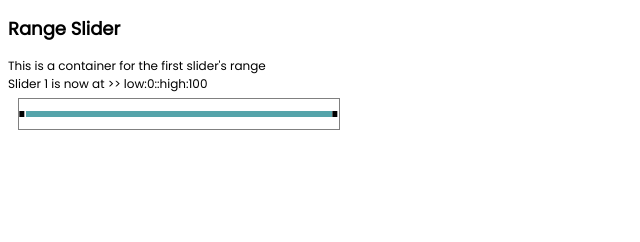
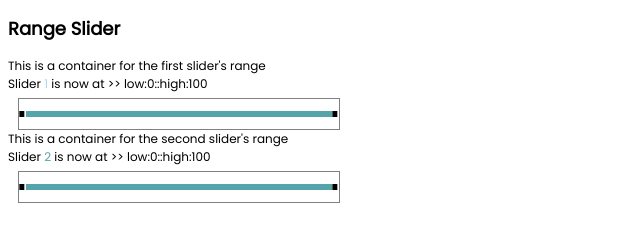
Before and after one commit to caoba1/multirange-sp, a plain HTML site: page index.html in a window 1280 px wide. Shown: the whole page, without its empty margins (0-640 px from the left). Drawn offline with Linux system fonts and the light colour scheme; a web font is replaced by a local one.

Commit message:
slider 2

```diff
--- a/index.html
+++ b/index.html
@@ -30,6 +30,23 @@ This is a container for the first slider's range
 </div>
 
 
+<div id="container_two">
+This is a container for the second slider's range
+</br>
+<div id=property_two></div>
+</div>
+
+
+<div class="container_slider">
+<div id="slider2" class="multirange" role="group" aria-labelledby="multi-lbl" style="--lowVal: 0.0; --highVal: 100; --min: 0; --max: 100;">
+  <!-- div id="multi-lbl">Multiple range slider</div-->
+  <input class="multirange-low-val" id="lowVal" type="range" min="0" value="0" max="100" step="1"/>
+  <output for="lowVal" style="--c: var(--lowVal);"></output>
+  <input class="multirange-high-val" id="highVal" type="range" min="0" value="100" max="100" step="1"/>
+  <output for="highVal" style="--c: var(--highVal);"></output>
+</div>
+</div>
+
  <script src="multirangesp.js"></script>
 </body>
 </html>
--- a/multirangesp.js
+++ b/multirangesp.js
@@ -45,7 +45,8 @@ for (var i = 0; i < multiRangeElements.length; i++) {
 
 
 function showVals(){
-  document.getElementById('property_one').innerHTML="Slider 1 is now at >> low:"+document.getElementById('slider1').lowValue+"::high:"+document.getElementById('slider1').highValue;
+  document.getElementById('property_one').innerHTML="Slider <font color=\"lightblue\">1</font> is now at >> low:"+document.getElementById('slider1').lowValue+"::high:"+document.getElementById('slider1').highValue;
+  document.getElementById('property_two').innerHTML="Slider <font color=\"#55a4aa\">2</font> is now at >> low:"+document.getElementById('slider2').lowValue+"::high:"+document.getElementById('slider2').highValue;
 }
 
 initMultirangeSliders()
```
